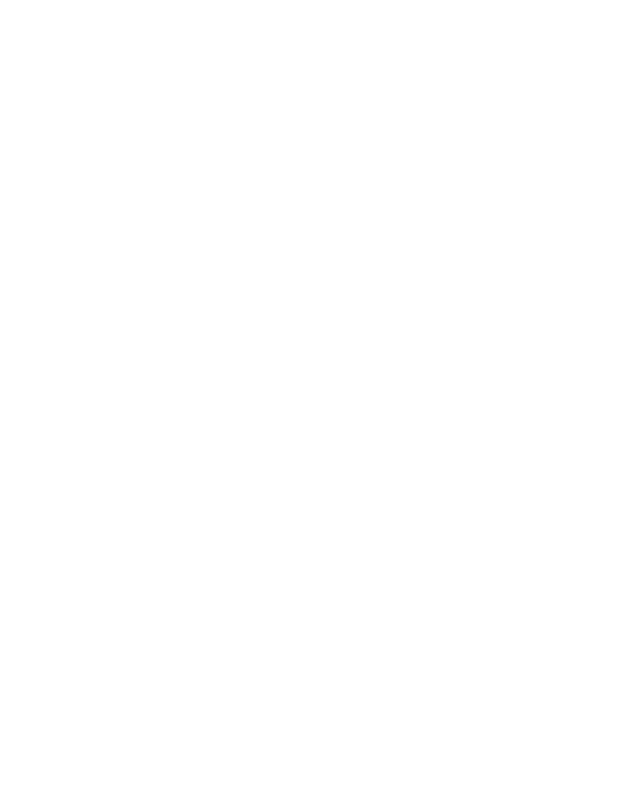
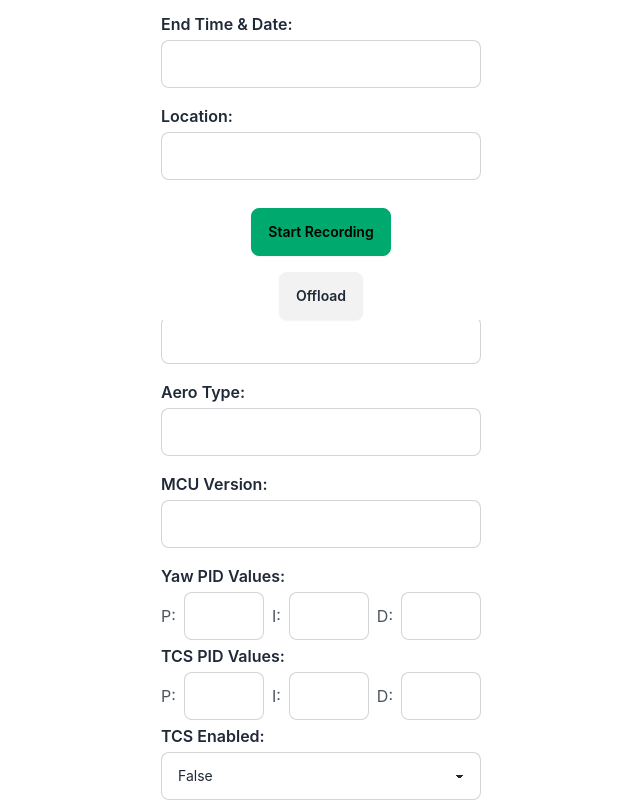
Before and after one commit to RCMast3r/data_acq, a React (Create React App) app in the folder frontend/: page / in a window 1280 px wide. Shown: the part 480-1282 px from the top of the page, without its empty margins (319-959 px from the left). Before the commit the page ends 800 px from the top, so only its background shows below. Built offline with nearby package versions, Linux system fonts and the light colour scheme; no server answers.

Commit message:
some changes to fields

```diff
--- a/frontend/src/Components/Field.jsx
+++ b/frontend/src/Components/Field.jsx
@@ -2,19 +2,24 @@
 import {TextForm} from "./FieldComponents/TextForm";
 import {FieldTitle} from "./FieldComponents/FieldTitle";
 import {DropdownForm} from "./FieldComponents/DropdownForm";
+import {BooleanForm} from "./FieldComponents/BooleanForm";
+import {PidForm} from "./FieldComponents/PidForm";
 
-export function Field({fields, data, setData, index, recording, serverAddr}) {
+export function Field({fields, data, setData, index}) {
 
     function getField() {
-        //console.log(JSON.stringify(fields[index]))
         if (fields[index] === undefined) {
             return (<></>)
         } else if (fields[index].automatic) {
             return (<></>)
-        } else if(fields[index].dropdown) {
-            return (<DropdownForm fields={fields} data={data} setData={setData} index={index} recording={recording} serverAddr={serverAddr}/>)
+        } else if (fields[index].type === "boolean") {
+            return (<BooleanForm data={data} setData={setData} index={index}/>)
+        } else if (fields[index].type === "pid") {
+            return (<PidForm data={data} setData={setData} index={index}/> )
+        } else if(fields[index].options.length > 0) {
+            return (<DropdownForm fields={fields} data={data} setData={setData} index={index}/>)
         } else {
-            return (<TextForm fields={fields} data={data} setData={setData} index={index} recording={recording}/>)
+            return (<TextForm data={data} setData={setData} index={index}/>)
         }
     }
 
--- /dev/null
+++ b/frontend/src/Components/FieldComponents/BooleanForm.jsx
@@ -0,0 +1,17 @@
+import React from 'react';
+
+export function BooleanForm({data, setData, index}) {
+    function handleChange(e) {
+        const newData = [...data]
+        newData[index] = e.target.value === "True"
+        setData(newData)
+    }
+
+    return (
+        <select value={data[index] ? "True" : "False"} className={"select select-bordered w-80"}
+                onChange={handleChange}>
+            <option value={"False"}>False</option>
+            <option value={"True"}>True</option>
+        </select>
+    )
+}
--- a/frontend/src/Components/FieldComponents/DropdownForm.jsx
+++ b/frontend/src/Components/FieldComponents/DropdownForm.jsx
@@ -1,9 +1,6 @@
 import React, {useEffect, useState} from "react";
 
-export function DropdownForm({fields, data, setData, index, recording, serverAddr}) {
-
-    const [showAdd, setShowAdd] = useState(false)
-    const [addInput, setAddInput] = useState('')
+export function DropdownForm({fields, data, setData, index}) {
 
     function handleChange(e) {
         const newData = [...data];
@@ -12,8 +9,7 @@
     }
 
     return (
-        <select value={data[index]} className={"select select-bordered w-80"} onChange={handleChange}
-                disabled={recording}>
+        <select value={data[index]} className={"select select-bordered w-80"} onChange={handleChange}>
             {fields[index].options.map((option) => <option value={option}>{option}</option>)}
         </select>
     )
--- /dev/null
+++ b/frontend/src/Components/FieldComponents/PidForm.jsx
@@ -0,0 +1,46 @@
+import React from 'react';
+
+export function PidForm({data, setData, index}) {
+
+    function handleChangeP(e) {
+        const newData = [...data]
+        newData[index].p = e.target.value
+        setData(newData)
+    }
+
+    function handleChangeI(e) {
+        const newData = [...data]
+        newData[index].p = e.target.value
+        setData(newData)
+    }
+
+    function handleChangeD(e) {
+        const newData = [...data]
+        newData[index].p = e.target.value
+        setData(newData)
+    }
+
+    return (
+        <div className={"flex flex-row items-center w-80 -mb-3"}>
+            <article className={"prose pr-2"}>
+                <p>P:</p>
+            </article>
+            <input value={data[index].p} onChange={handleChangeP} className={"input input-bordered w-20"}/>
+
+            <div className={"grow w-max"}/>
+
+            <article className={"prose pr-2"}>
+                <p>I:</p>
+            </article>
+            <input value={data[index].p} onChange={handleChangeI} className={"input input-bordered w-20"}/>
+
+            <div className={"grow w-max"}/>
+
+            <article className={"prose pr-2"}>
+                <p>D:</p>
+            </article>
+            <input value={data[index].p} onChange={handleChangeD} className={"input input-bordered w-20"}/>
+        </div>
+    )
+
+}
--- a/frontend/src/Components/FieldComponents/TextForm.jsx
+++ b/frontend/src/Components/FieldComponents/TextForm.jsx
@@ -1,16 +1,14 @@
 import React from "react";
 
-export function TextForm({fields, data, setData, index, recording}) {
+export function TextForm({data, setData, index}) {
 
     function handleChange(e) {
-        // TODO: validate input
         const newData = [...data];
         newData[index] = e.target.value;
         setData(newData)
-        //setData(data.map((v, i) => i === index ? e.target.value : v))
     }
 
     return (
-        <input value={data[index]} onChange={handleChange} className={"input input-bordered w-80"} disabled={recording}/>
+        <input value={data[index]} onChange={handleChange} className={"input input-bordered w-80"}/>
     )
 }
```
Also changed, not shown: frontend/src/Pages/MCAPRecorder.jsx (+9 -9 lines).
